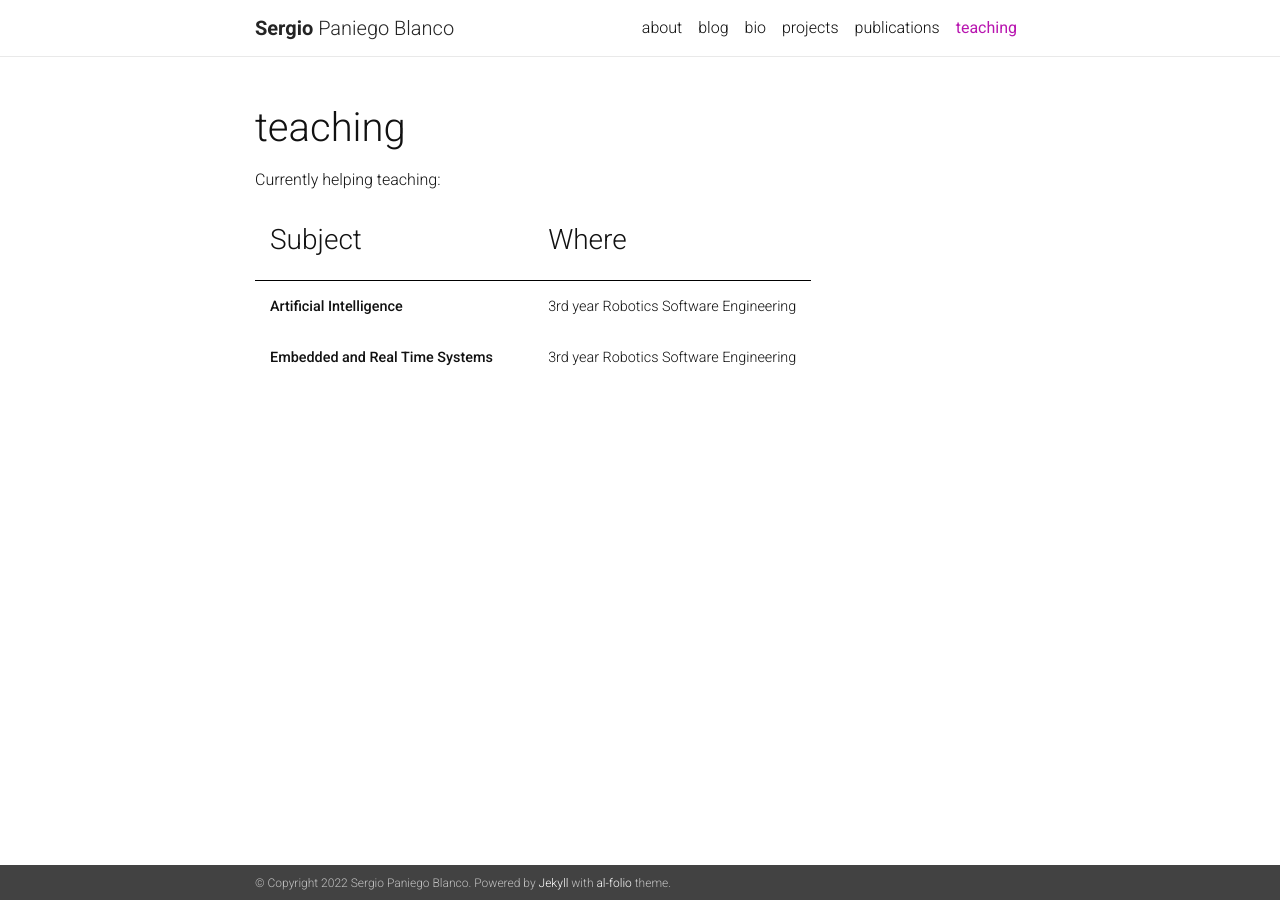
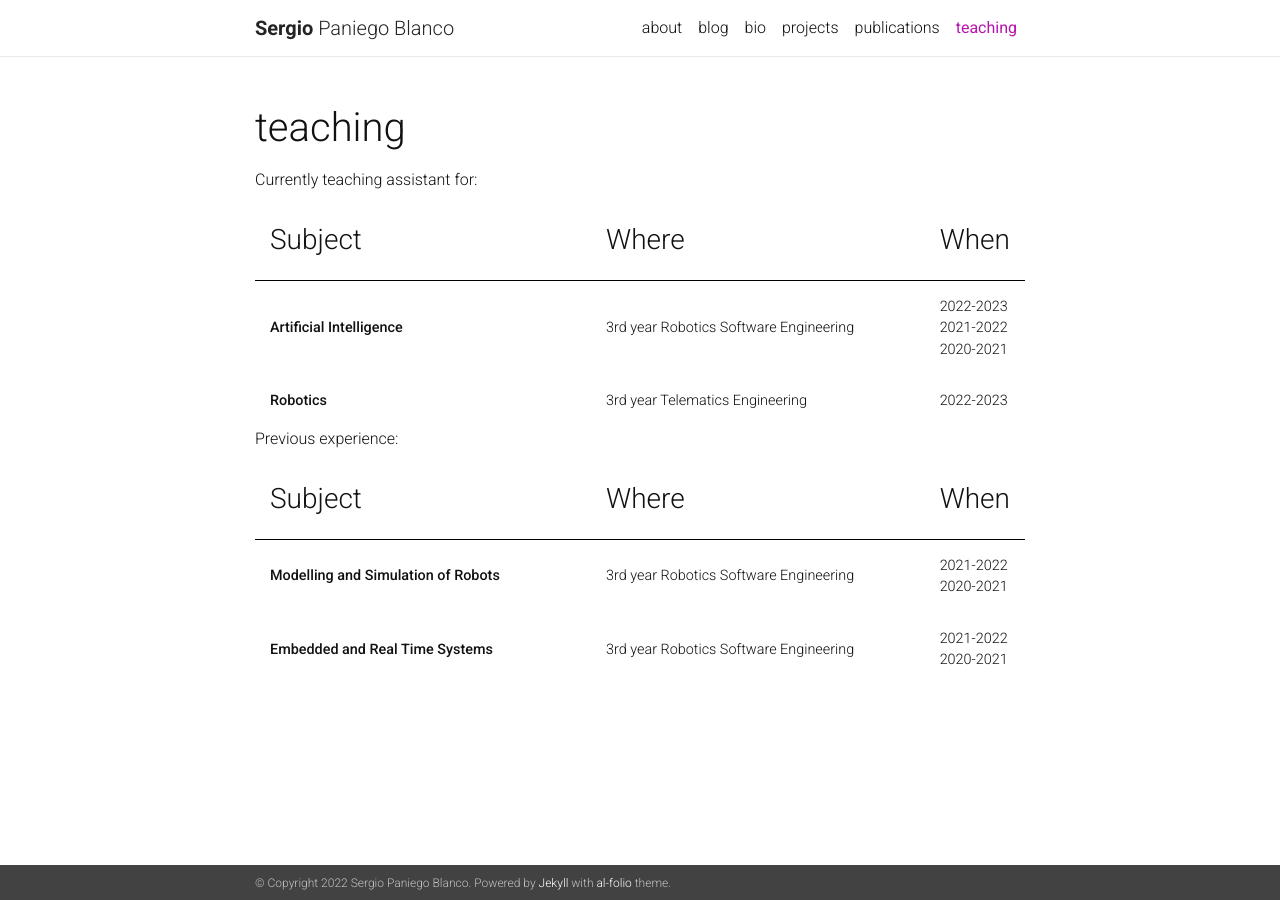
Before and after one commit to sergiopaniego/sergiopaniego.github.io, a Jekyll site: the page built from _pages/teaching.md, in a window 1280 px wide. Built offline with Jekyll 4.4.1, drawn with Linux system fonts in a browser that asks for light colours; nearby versions of some CDN libraries; a style sheet for code colours, icons or effects is not loaded.

Commit message:
Updated teaching experience

```diff
--- a/_pages/teaching.md
+++ b/_pages/teaching.md
@@ -6,7 +6,7 @@ description:
 nav: true
 ---
 
-Currently helping teaching:
+Currently teaching assistant for:
 
 <style>
 table{
@@ -33,16 +33,47 @@ td{
         <tr class="header">
             <th><h3>Subject</h3></th>
             <th><h3>Where</h3></th>
+            <th><h3>When</h3></th>
         </tr>
     </thead>
     <tbody>
         <tr>
             <td markdown="span">**Artificial Intelligence**</td>
             <td markdown="span">3rd year Robotics Software Engineering</td>
+            <td markdown="span">2022-2023 2021-2022 2020-2021</td>
+        </tr>
+        <tr>
+            <td markdown="span">**Robotics**</td>
+            <td markdown="span">3rd year Telematics Engineering</td>
+            <td markdown="span">2022-2023</td>
+        </tr>
+    </tbody>
+</table>
+
+Previous experience:
+
+<table>
+    <colgroup>
+        <col width="50%" />
+        <col width="50%" />
+    </colgroup>
+    <thead>
+        <tr class="header">
+            <th><h3>Subject</h3></th>
+            <th><h3>Where</h3></th>
+            <th><h3>When</h3></th>
+        </tr>
+    </thead>
+    <tbody>
+        <tr>
+            <td markdown="span">**Modelling and Simulation of Robots**</td>
+            <td markdown="span">3rd year Robotics Software Engineering</td>
+            <td markdown="span">2021-2022 2020-2021</td>
         </tr>
         <tr>
             <td markdown="span">**Embedded and Real Time Systems**</td>
             <td markdown="span">3rd year Robotics Software Engineering</td>
+            <td markdown="span">2021-2022 2020-2021</td>
         </tr>
     </tbody>
 </table>
```
